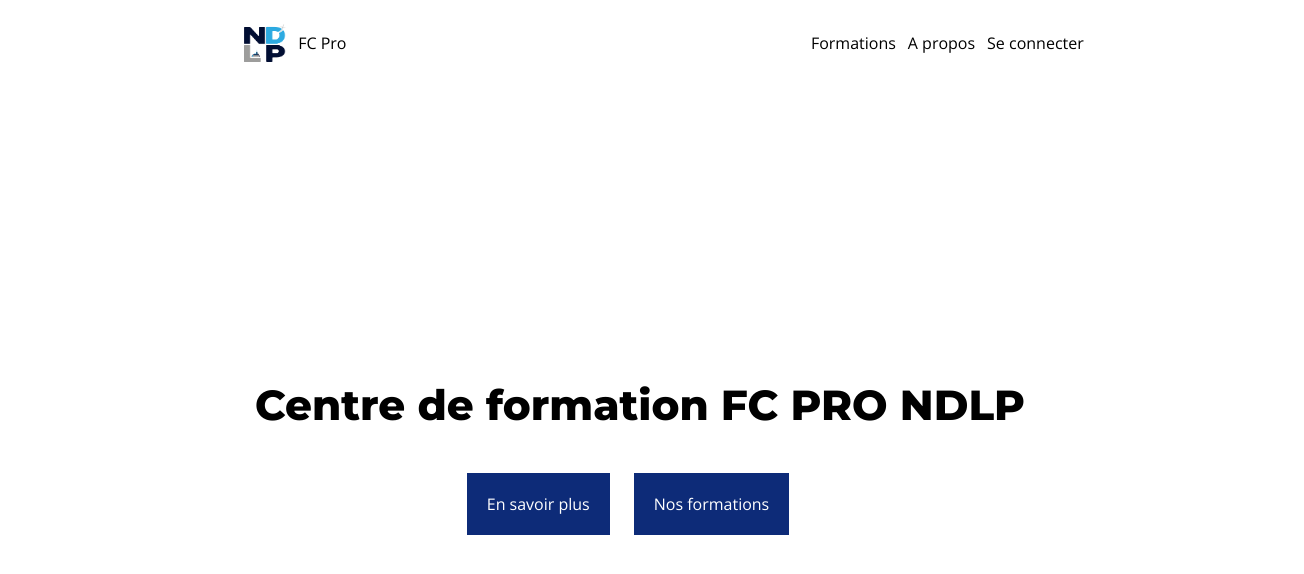
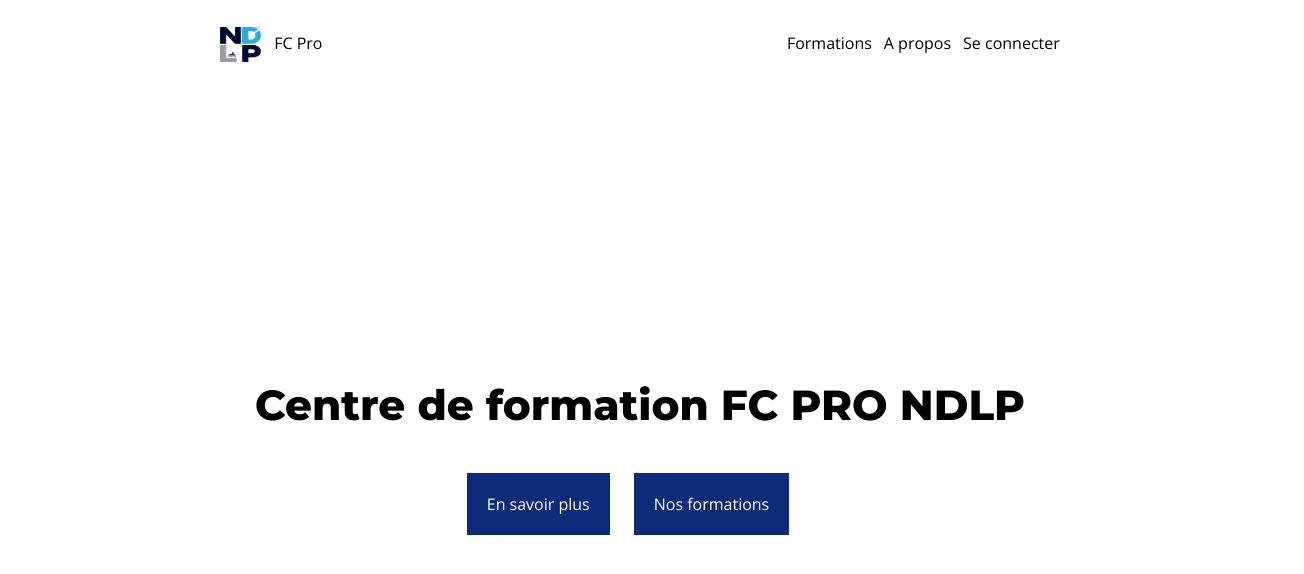
Before and after one commit to geekcatfr/projet-premiere-annee, a React (Vite) app in the folder client/: page / in a window 1280 px wide. Shown: the top 574 px of the page, 1304 px wide, since content can reach past the window. Built offline with nearby package versions, Linux system fonts and the light colour scheme.

Commit message:
Fixed navbar

```diff
--- a/client/src/components/Navbar/Navbar.css
+++ b/client/src/components/Navbar/Navbar.css
@@ -6,8 +6,6 @@ a {
 .navbar {
   position: relative;
   font-family: 'Open Sans', sans-serif;
-  margin-left: 24px;
-  margin-right: 24px;
   margin-top: 24px;
   margin-bottom: 24px;
   width: 100%;
```
